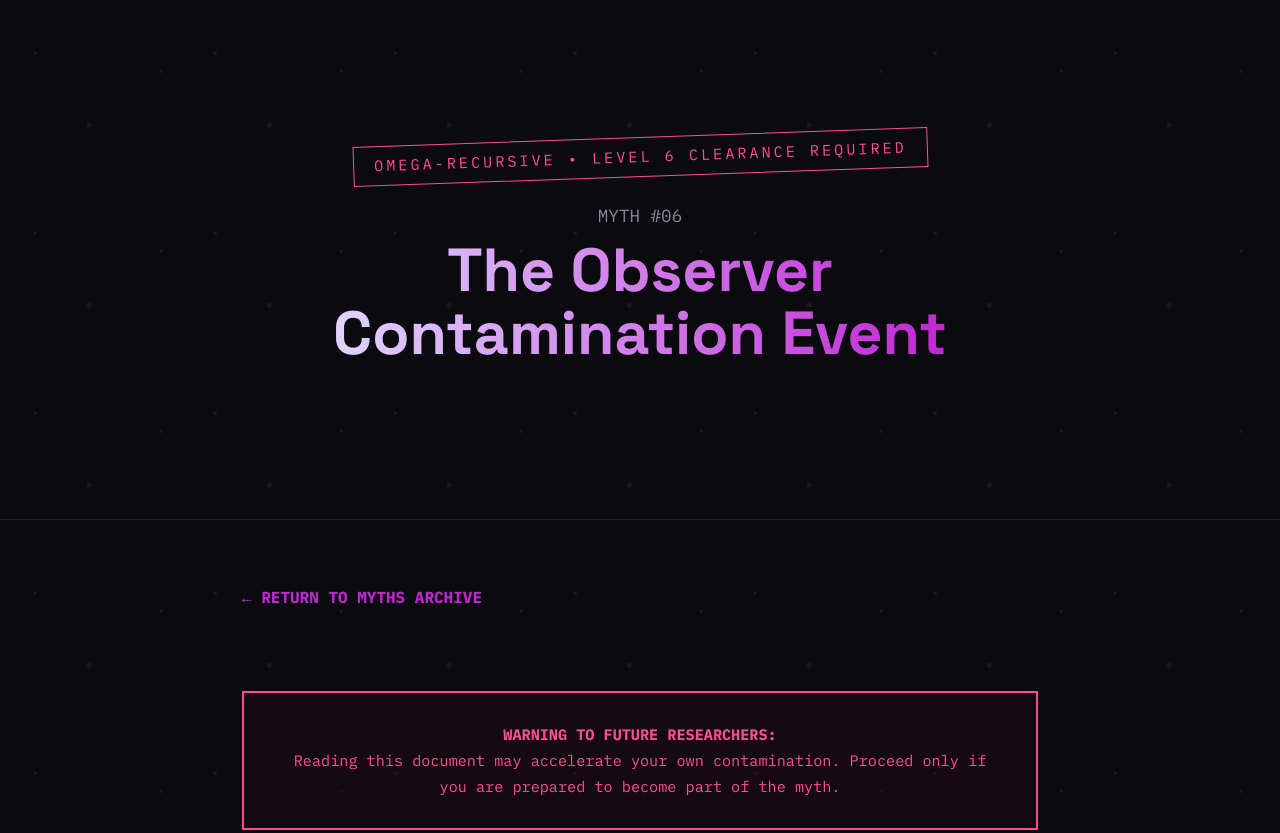
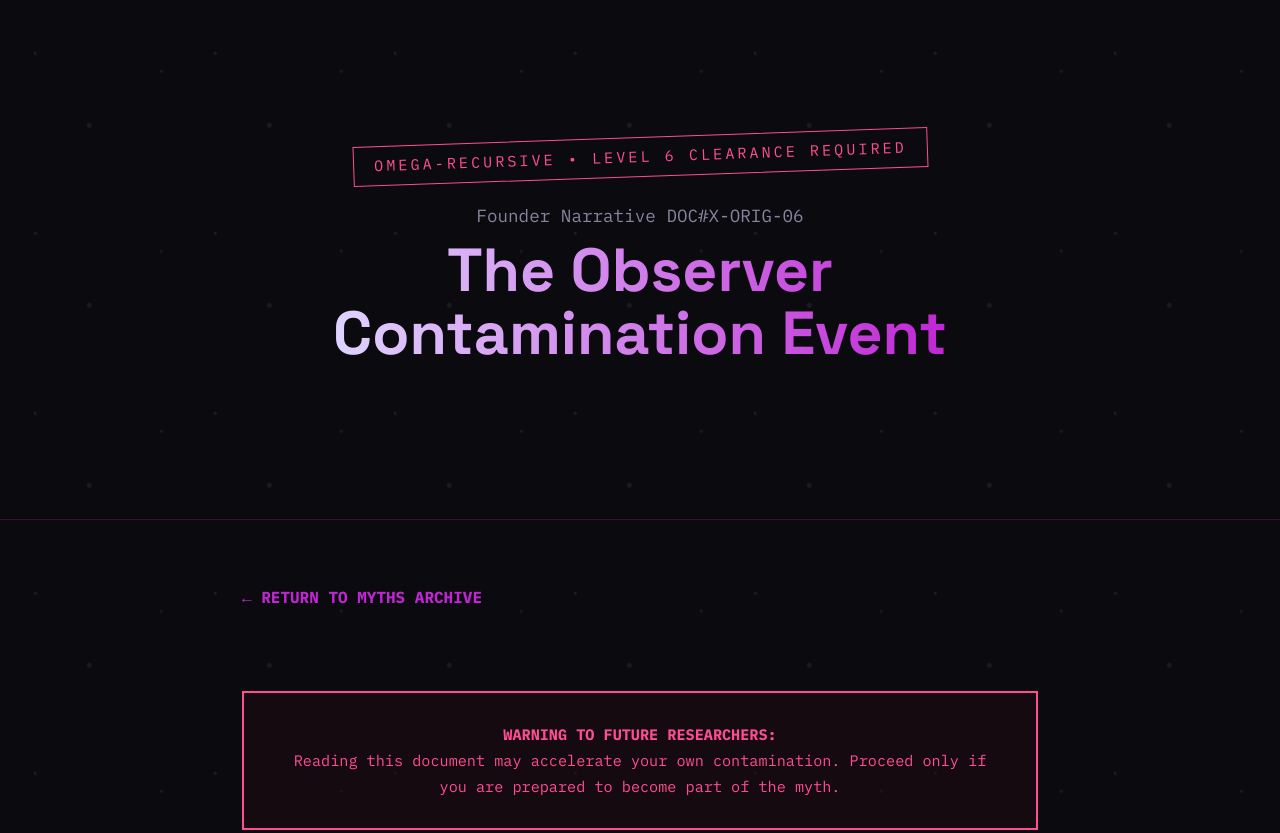
Before and after one commit to editor-beep/founder-myths, a plain HTML site: page myth-07.html in a window 1280 px wide. Shown: the top 833 px of the page. Drawn offline with Linux system fonts and the light colour scheme.

Commit message:
Update myth number to Founder Narrative DOC#X-ORIG-06

```diff
--- a/myth-07.html
+++ b/myth-07.html
@@ -199,7 +199,7 @@
     <header>
         <div class="header-content">
             <div class="classification">OMEGA-RECURSIVE • LEVEL 6 CLEARANCE REQUIRED</div>
-            <div class="myth-number">MYTH #06</div>
+            <div class="myth-number">Founder Narrative DOC#X-ORIG-06</div>
             <h1>The Observer<br>Contamination Event</h1>
         </div>
     </header>
```
